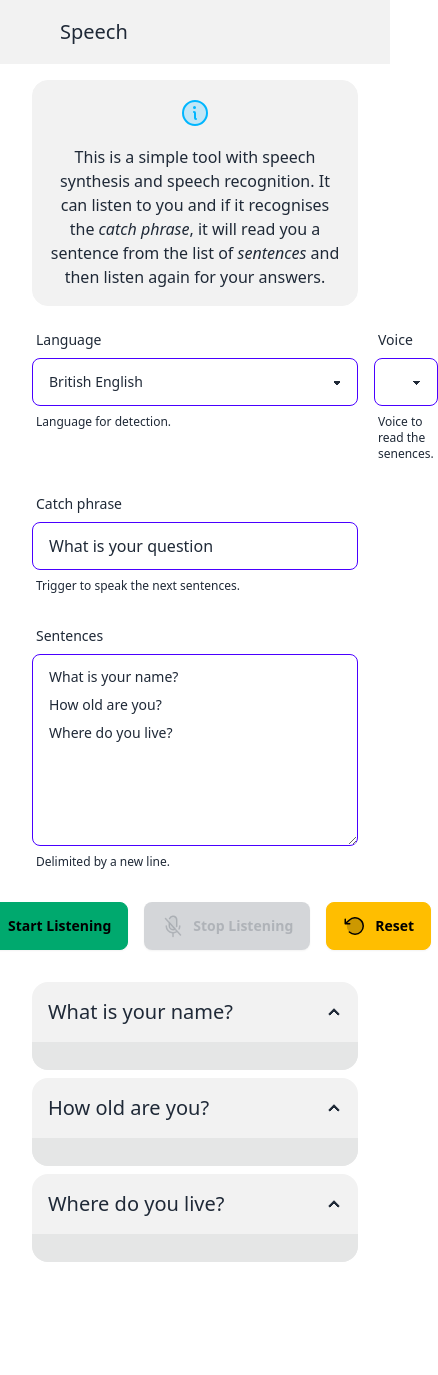
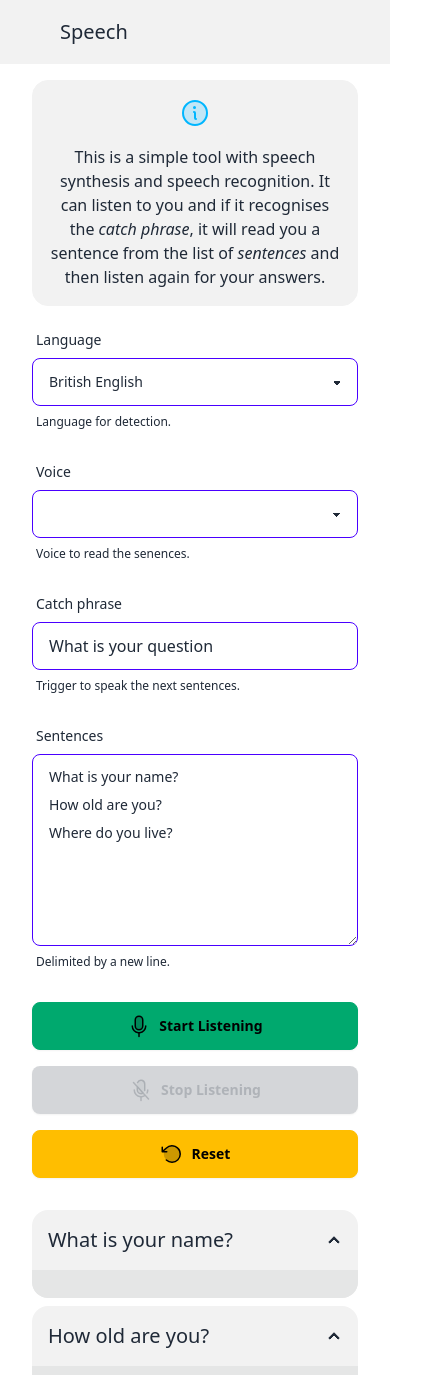
Before and after one commit to MoritzBru/vue-speech, a Vue app: page / in a window 390 px wide. Shown: the top 1375 px of the page, 438 px wide, since content can reach past the window. Before the commit the page ends 1262 px from the top, so only its background shows below. Built offline with nearby package versions, Linux system fonts and the light colour scheme; some icons are missing.

Commit message:
fix: small screen layouts

```diff
--- a/src/components/SMain.vue
+++ b/src/components/SMain.vue
@@ -131,12 +131,13 @@ onMounted(() => {
     class="mt-4"
   >
     <div class="flex flex-col gap-4">
-      <div class="flex w-full gap-4">
+      <div class="flex w-full flex-col flex-wrap gap-4 md:flex-row">
         <SSelect
           v-model="lang"
           label="Language"
           bottom-label="Language for detection."
           :options="groupedLangs"
+          class="grow"
         >
           <template #options="{ opts }">
             <option
@@ -154,6 +155,7 @@ onMounted(() => {
           label="Voice"
           bottom-label="Voice to read the senences."
           :options="groupedVoices"
+          class="grow"
         >
           <template #options="{ opts }">
             <option
@@ -185,7 +187,7 @@ onMounted(() => {
       />
     </div>
 
-    <div class="mt-6 flex justify-center gap-4">
+    <div class="mt-6 flex flex-col justify-center gap-4 sm:flex-row">
       <button
         class="btn btn-success"
         :disabled="speechRecognition.isListening.value"
--- a/src/components/SSelect.vue
+++ b/src/components/SSelect.vue
@@ -13,7 +13,7 @@ defineSlots<{
 </script>
 
 <template>
-  <label class="form-control w-full">
+  <label class="form-control max-w-full truncate">
     <div class="label">
       <span class="label-text">{{ props.label }}</span>
     </div>
```
